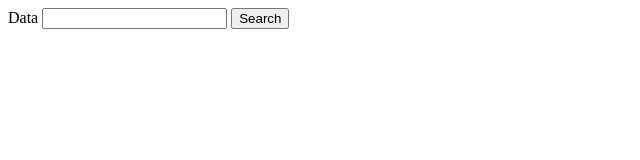
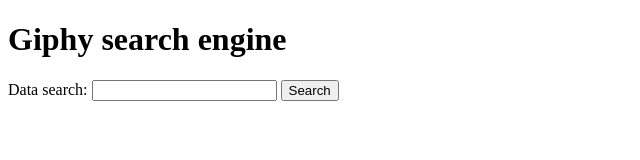
Before and after one commit to asaks84/theOdinProject-lessons, a plain HTML site: page async/index.html in a window 1280 px wide. Shown: the whole page, without its empty margins (0-640 px from the left). Drawn offline with Linux system fonts and the light colour scheme.

Commit message:
Remove form

```diff
--- a/async/index.html
+++ b/async/index.html
@@ -1,5 +1,6 @@
 <!DOCTYPE html>
 <html lang="en">
+
 <head>
  <meta charset="UTF-8">
  <meta http-equiv="X-UA-Compatible" content="IE=edge">
@@ -7,12 +8,14 @@
  <title>Document</title>
  <script src="./script.js" defer></script>
 </head>
+
 <body>
- <form action="#" onsubmit="newcat()">
-  <label>Data</label>
-  <input id="data"/>
-  <input type="submit" value="Search" name="submit">
-</form>
-<br><br>
+ <h1>Giphy search engine</h1>
+ <label>Data search:</label>
+ <input id="data" />
+ <input type="submit" onclick="newcat()" value="Search" name="submit">
+
+ <br><br>
 </body>
+
 </html>
```
